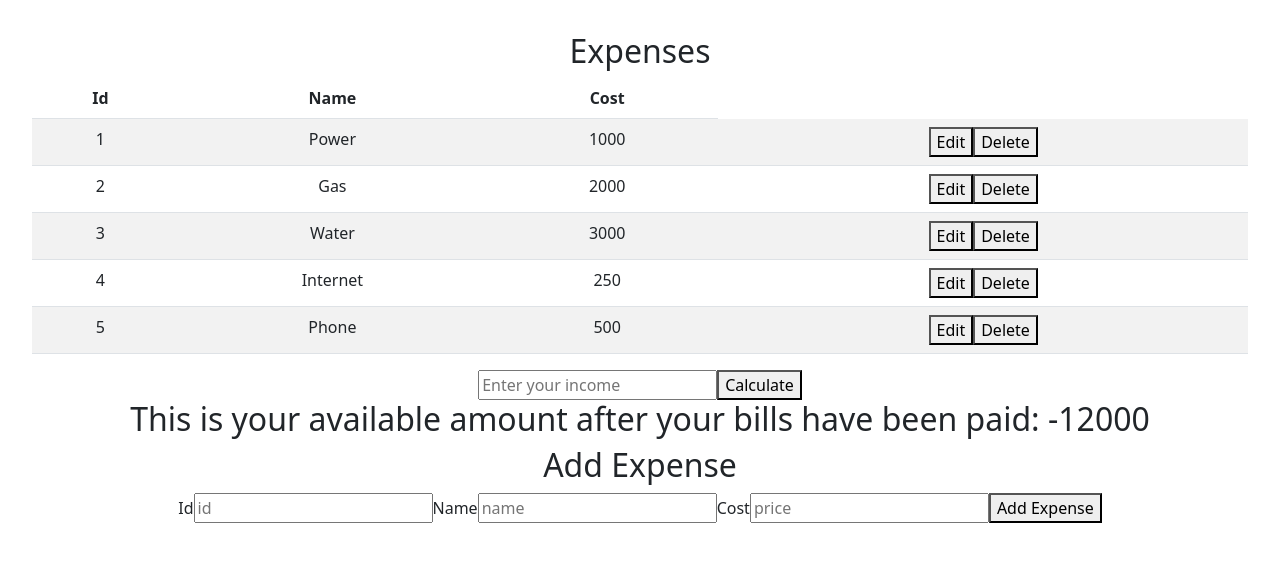
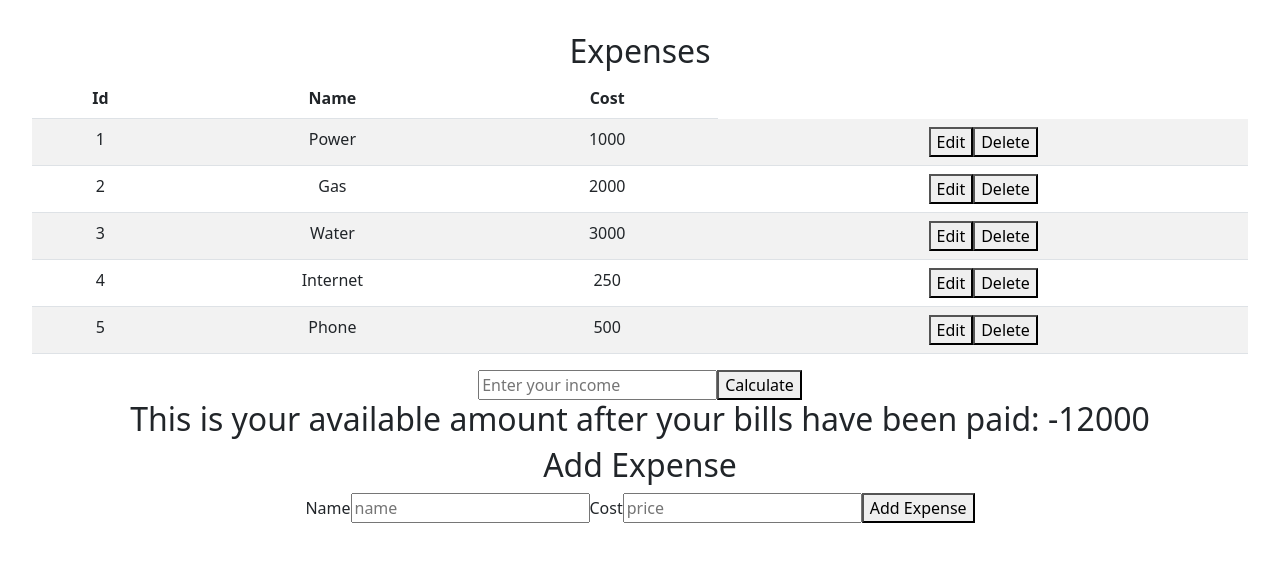
Before and after one commit to pelle112112/budgetAppGroupProject, a React (Vite) app: page / in a window 1280 px wide. Shown: the top 562 px of the page. Built offline with nearby package versions, Linux system fonts and the light colour scheme; data requests are answered from the project's data file; the HTML template or start-up script is replaced by a standard one.

Commit message:
Now able to add expenses

```diff
--- a/src/components/ExpenseForm.jsx
+++ b/src/components/ExpenseForm.jsx
@@ -1,13 +1,32 @@
+import { fetchData } from "../api/api";
+import { useState } from 'react';
+import { useEffect } from 'react';
+import PostData from "../api/PostData";
+
 function ExpenseForm(){
+
+    const APIURL = 'http://localhost:3000/api';
+    const[name, setName] = useState('');
+    const[price, setPrice] = useState('');
+
+    const handleFormSubmmit = (e) => {
+        e.preventDefault();
+        const newExpense = {
+            name: name,
+            price: price,
+        };
+        console.log(newExpense);
+        PostData(newExpense);
+    };
+
+
     return (<div>
         <h2>Add Expense</h2>
-        <form>
-    <label htmlFor="id">Id</label>
-    <input id="id" type="number" readOnly placeholder="id" />
+        <form onSubmit={handleFormSubmmit}>
     <label htmlFor="name">Name</label>
-    <input id="name" type="text" placeholder="name" />
+    <input id="name" type="text" placeholder="name" value={name} onChange={(expense)=> setName(expense.target.value)}/>
     <label htmlFor="price">Cost</label>
-    <input id="price" type="number" placeholder="price" />
+    <input id="price" type="number" placeholder="price" onChange={(expense) => setPrice(expense.target.value)}/>
     <button type="submit" >Add Expense</button>
 </form>
     </div>);
```
Also changed, not shown: 1 other file (tests, documents, lock files or other folders).
